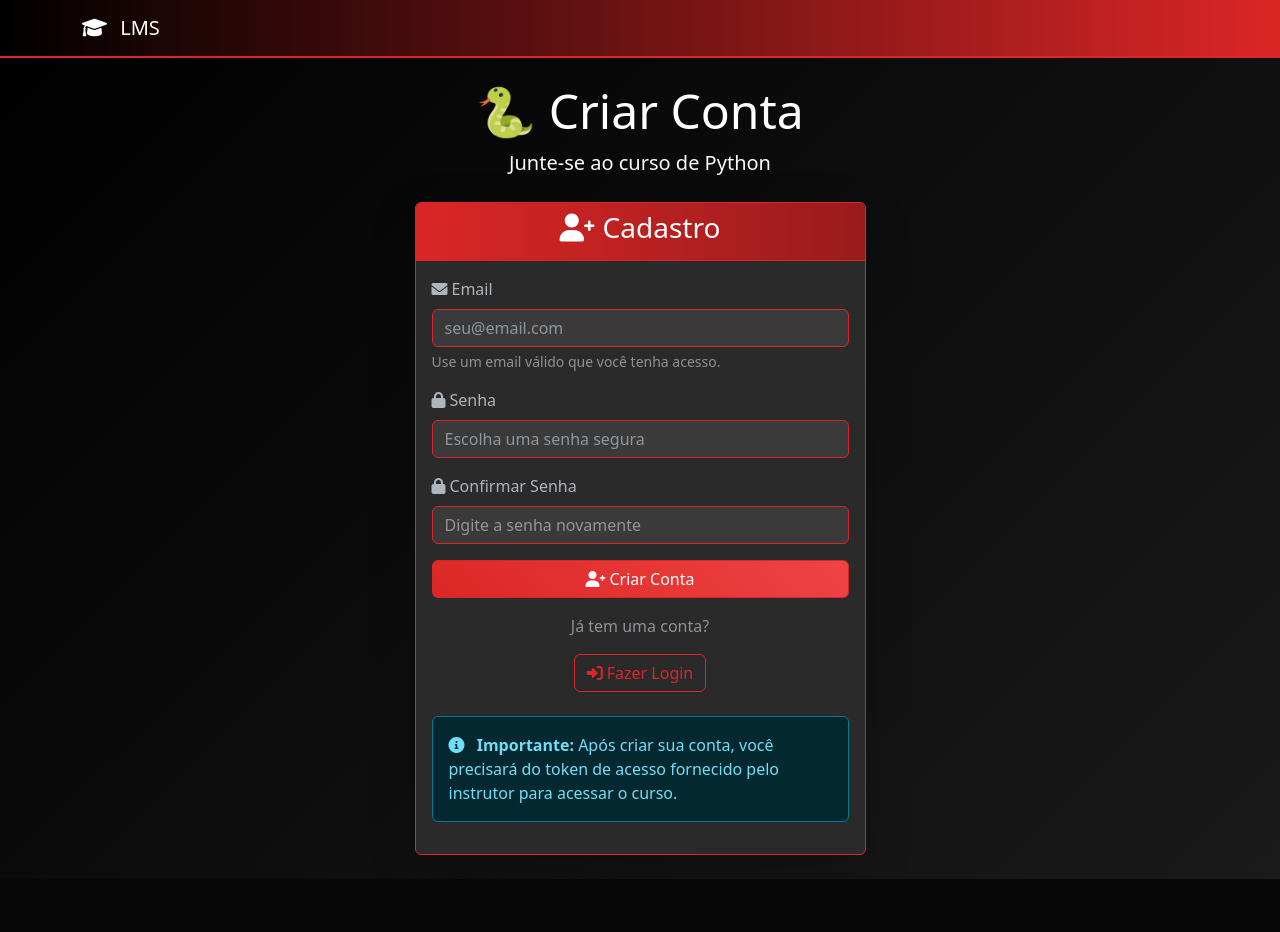
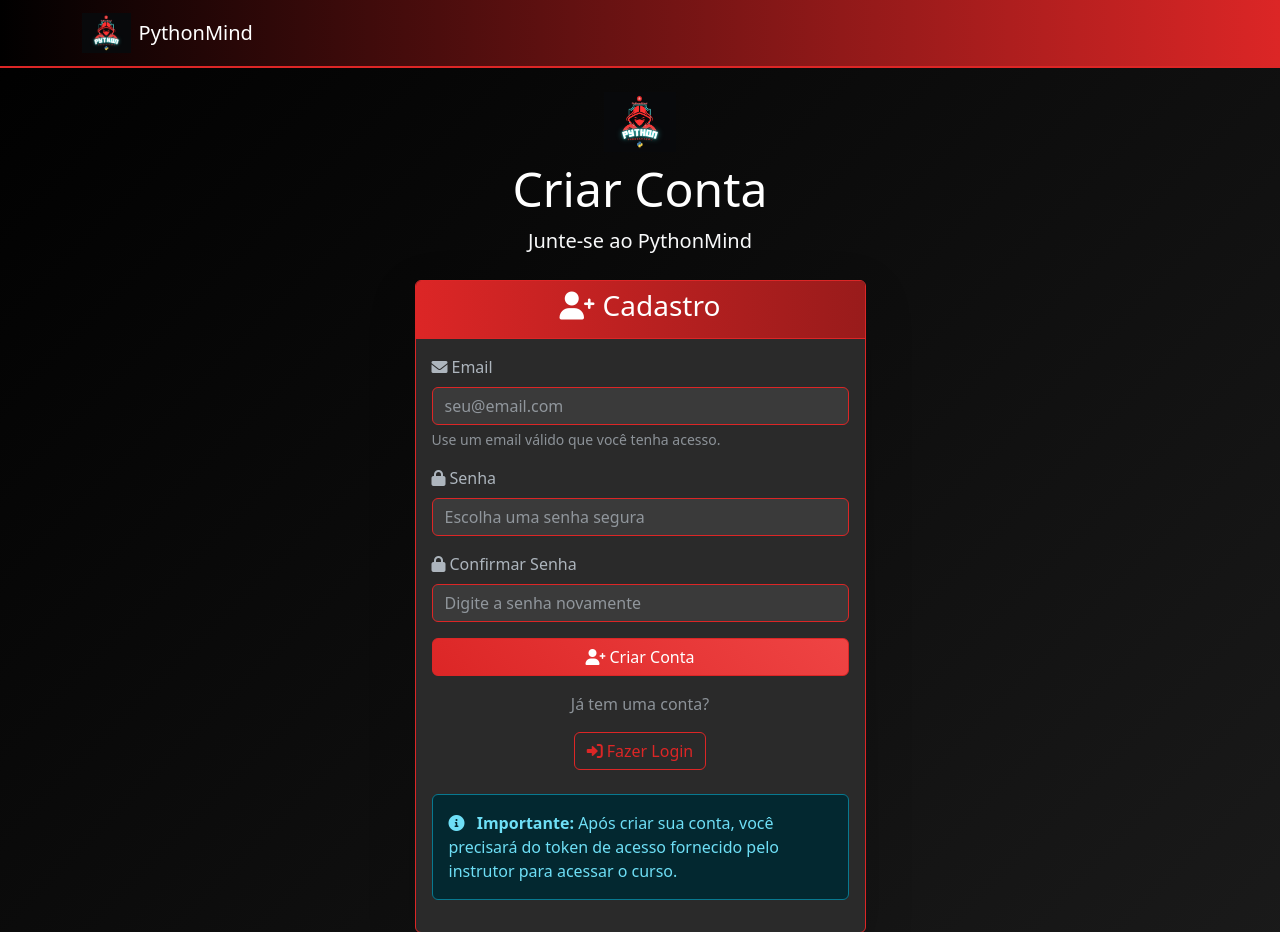
Before and after one commit to lsfrenzel/pythonmind, a Flask app: page /register in a window 1280 px wide. Shown: the top 932 px of the page. Before the commit the page ends 879 px from the top, so only its background shows below. Run offline with Flask 3, Linux system fonts and the light colour scheme; some libraries are stand-ins or nearby versions.

Commit message:
Update website to display a new logo and improve student registration
Adds PostgreSQL module, integrates a logo image across various templates (navbar, login, register), and updates the site title to "PythonMind".

Replit-Commit-Author: Agent
Replit-Commit-Session-Id: 03f84b9b-fa98-4edb-8509-ef61fdcf0494
Replit-Commit-Checkpoint-Type: full_checkpoint
Replit-Commit-Screenshot-Url: https://storage.googleapis.com/screenshot-production-us-central1/e75b21dc-5109-4b76-9c0c-660f258f0c86/03f84b9b-fa98-4edb-8509-ef61fdcf0494/ZLCnWGc

```diff
--- a/templates/base.html
+++ b/templates/base.html
@@ -170,9 +170,9 @@
 <body>
     <nav class="navbar navbar-expand-lg navbar-dark bg-dark">
         <div class="container">
-            <a class="navbar-brand" href="{{ url_for('index') }}">
-                <i class="fas fa-graduation-cap me-2"></i>
-                LMS
+            <a class="navbar-brand d-flex align-items-center" href="{{ url_for('index') }}">
+                <img src="{{ url_for('static', filename='images/logo.png') }}" alt="PythonMind" height="40" class="me-2">
+                <span>PythonMind</span>
             </a>
 
             {% if session.user_id %}
--- a/templates/login.html
+++ b/templates/login.html
@@ -6,7 +6,8 @@
 <div class="row justify-content-center">
     <div class="col-md-8 col-lg-6">
         <div class="text-center mb-4">
-            <h1 class="display-4 text-white">🐍 Curso Python Completo</h1>
+            <img src="{{ url_for('static', filename='images/logo.png') }}" alt="PythonMind" height="80" class="mb-3">
+            <h1 class="display-4 text-white">PythonMind</h1>
             <p class="lead text-light">Aprenda Python do básico ao avançado</p>
         </div>
 
--- a/templates/register.html
+++ b/templates/register.html
@@ -6,8 +6,9 @@
 <div class="row justify-content-center">
     <div class="col-md-6 col-lg-5">
         <div class="text-center mb-4">
-            <h1 class="display-5 text-white">🐍 Criar Conta</h1>
-            <p class="lead text-light">Junte-se ao curso de Python</p>
+            <img src="{{ url_for('static', filename='images/logo.png') }}" alt="PythonMind" height="60" class="mb-2">
+            <h1 class="display-5 text-white">Criar Conta</h1>
+            <p class="lead text-light">Junte-se ao PythonMind</p>
         </div>
 
         <div class="card shadow-lg">
```
Also changed, not shown: attached_assets/Blue and Black Illustrative Gaming Esports Logo_1756213456281.png (added), static/images/logo.png (added), 1 other file.
